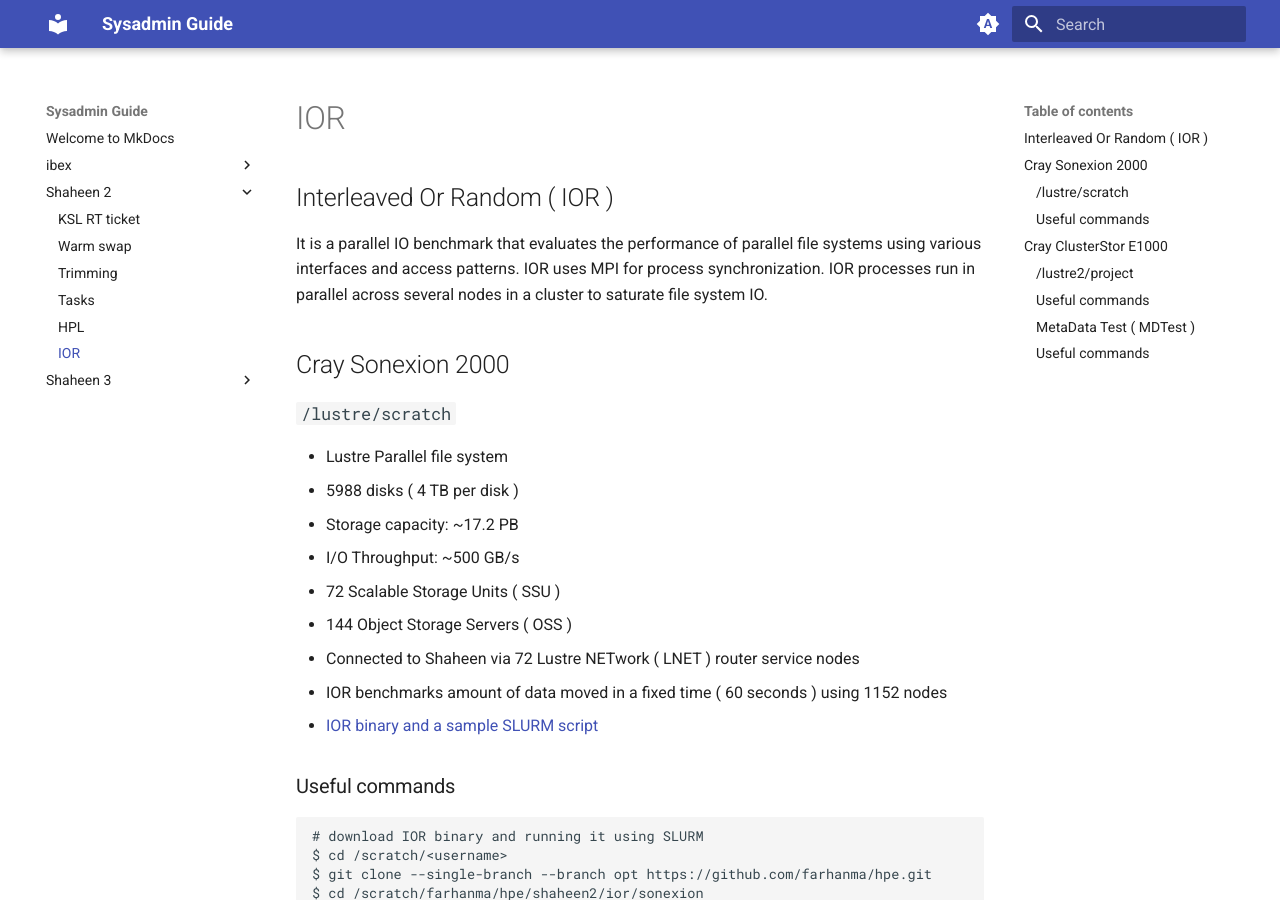
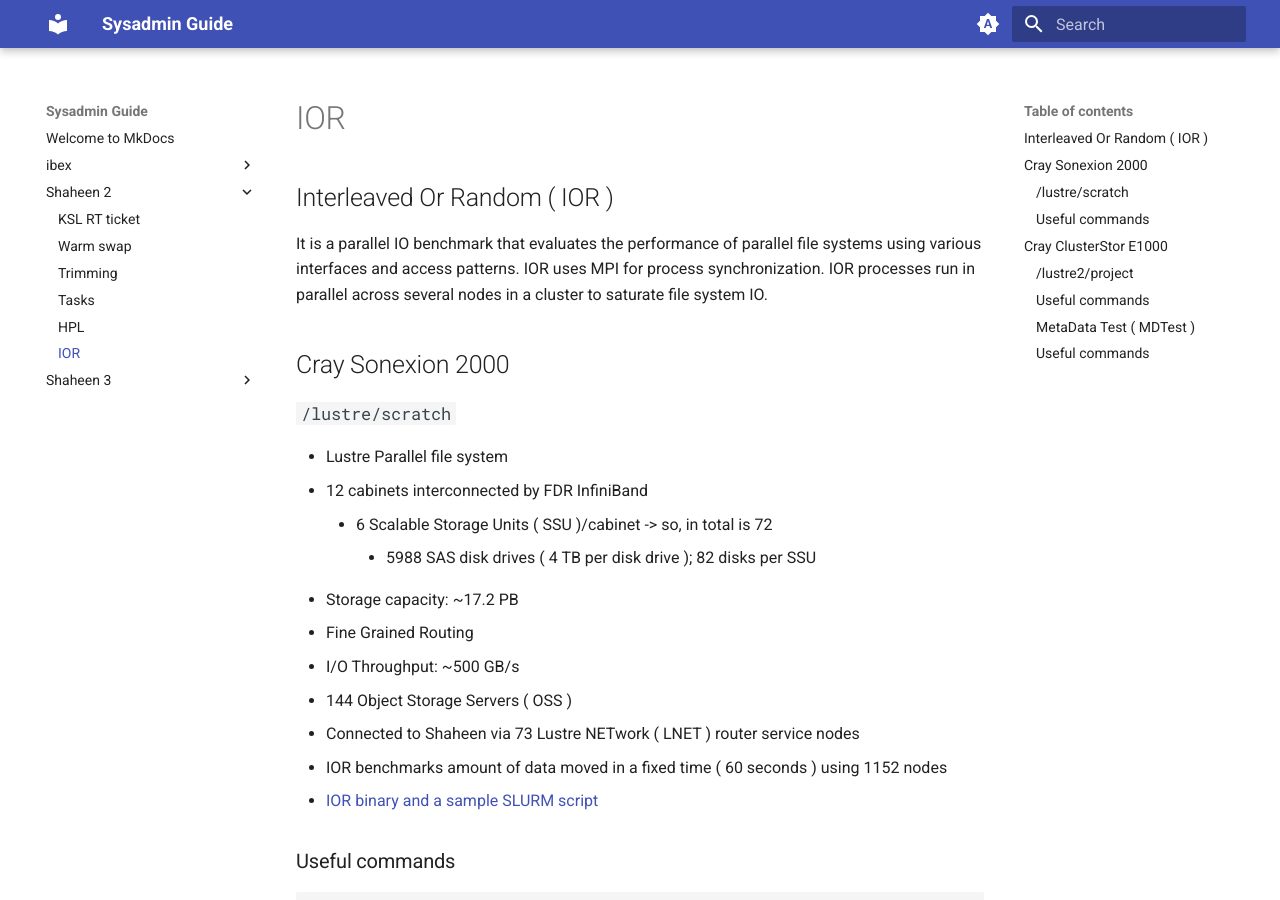
Before and after one commit to farhanma/hpe, an MkDocs documentation site: the page built from docs/shaheen2/ior.md, in a window 1280 px wide and 900 px high. Built offline with MkDocs 1.6.1 and Material for MkDocs 9.7.7, drawn with Linux system fonts in a browser that asks for light colours.

Commit message:
update the doc

```diff
--- a/docs/shaheen2/ior.md
+++ b/docs/shaheen2/ior.md
@@ -13,15 +13,17 @@ to saturate file system IO.
 
 ### `/lustre/scratch`
 
-* Lustre Parallel file system
-* 5988 disks ( 4 TB per disk )
-* Storage capacity: ~17.2 PB
-* I/O Throughput: ~500 GB/s
-* 72 Scalable Storage Units ( SSU )
-* 144 Object Storage Servers ( OSS )
-* Connected to Shaheen via 72 Lustre NETwork ( LNET ) router service nodes
-* IOR benchmarks amount of data moved in a fixed time ( 60 seconds ) using 1152 nodes
-* [IOR binary and a sample SLURM script](https://github.com/farhanma/hpe/tree/opt/shaheen2/ior/sonexion)
+- Lustre Parallel file system
+- 12 cabinets interconnected by FDR InfiniBand
+    - 6 Scalable Storage Units ( SSU )/cabinet -> so, in total is 72
+        - 5988 SAS disk drives ( 4 TB per disk drive ); 82 disks per SSU
+- Storage capacity: ~17.2 PB
+- Fine Grained Routing
+- I/O Throughput: ~500 GB/s
+- 144 Object Storage Servers ( OSS )
+- Connected to Shaheen via 73 Lustre NETwork ( LNET ) router service nodes
+- IOR benchmarks amount of data moved in a fixed time ( 60 seconds ) using 1152 nodes
+- [IOR binary and a sample SLURM script](https://github.com/farhanma/hpe/tree/opt/shaheen2/ior/sonexion)
 
 ### Useful commands
 
```
Also changed, not shown: docs/shaheen2/rt-ticket.md (+1 -1 lines).
